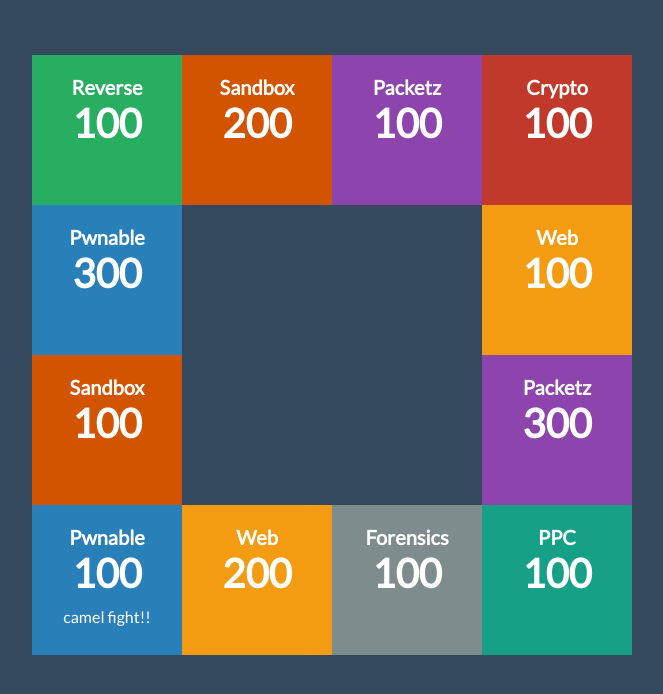
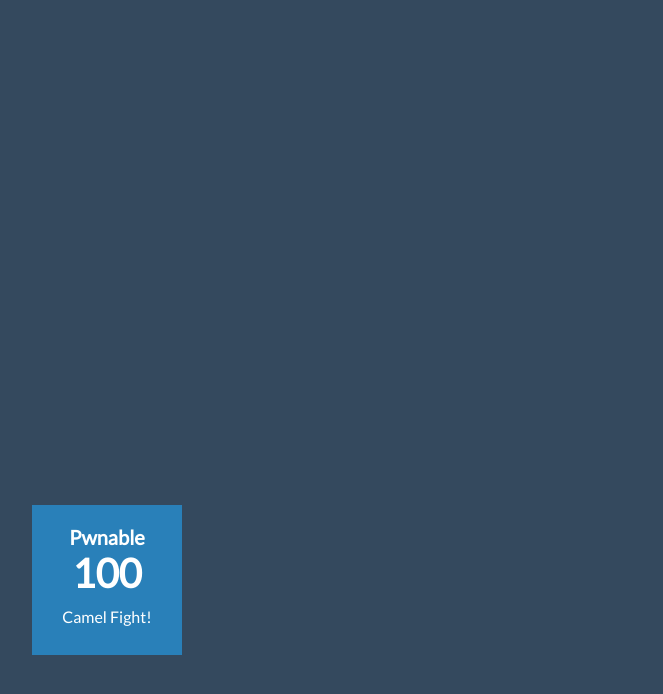
Before and after one commit to maybenomad/schmaoctf2014, a Flask app: page /tasks in a window 1280 px wide. Shown: the part 70-764 px from the top of the page, without its empty margins (308-971 px from the left). Run offline with Flask 2, Linux system fonts and the light colour scheme.

Commit message:
update site

```diff
--- a/site/static/flag.css
+++ b/site/static/flag.css
@@ -263,6 +263,30 @@ input[type=submit] {
     background-color: #1abc9c;
     cursor: pointer; }
 
+.chall-box-empty {
+  box-sizing: border-box;
+  padding: 20px 10px;
+  color: white;
+  position: relative;
+  height: 150px;
+  width: 150px;
+  background-color: #34495e; }
+  .chall-box-empty h2.challtype, .chall-box-empty h1.points, .chall-box-empty p.name {
+    margin: 0;
+    margin: auto;
+    font-family: Lato;
+    text-align: center; }
+  .chall-box-empty p.name {
+    margin: 10px 0;
+    font-size: 16px; }
+  .chall-box-empty h1.points {
+    font-size: 40px; }
+  .chall-box-empty h2.challtype {
+    font-size: 20px; }
+  .chall-box-empty:hover {
+    background-color: #34495e;
+    cursor: pointer; }
+
 .chall-box-pwned {
   box-sizing: border-box;
   padding: 20px 10px;
@@ -288,6 +312,9 @@ input[type=submit] {
   .chall-box-pwned:hover {
     background-color: #34495e;
     cursor: pointer; }
+  .chall-box-pwned:hover {
+    color: white;
+    border: 3px solid white; }
 
 .task-box-crypto {
   background-color: #c0392b; }
--- a/site/static/flag.scss
+++ b/site/static/flag.scss
@@ -134,10 +134,15 @@ input[type=text] {
 .chall-box-orange { @include chall-box(#d35400, #e67e22); }
 .chall-box-grey { @include chall-box(#7f8c8d, #95a5a6); }
 .chall-box-green2 { @include chall-box(#16a085, #1abc9c); }
+.chall-box-empty { @include chall-box($blue, $blue); }
 .chall-box-pwned {
 	@include chall-box(#34495e, #34495e);
 	border: 3px solid #2c3e50;
 	color: #2c3e50;
+	&:hover {
+		color: white;
+		border: 3px solid white;
+	}
 }
 
 .task-box-crypto { background-color: #c0392b; }
--- a/site/templates/tasks.html
+++ b/site/templates/tasks.html
@@ -10,60 +10,38 @@
 		</header>
 		<div id="content">
 			<div class="chall-container">
-				<div class="chall-box-green left">
-					<h2 class="challtype">Reverse</h2>
-					<h1 class="points">100</h1>
+				<div class="chall-box-empty left">
 				</div>
-				<div class="chall-box-orange left">
-					<h2 class="challtype">Sandbox</h2>
-					<h1 class="points">200</h1>
+				<div class="chall-box-empty left">
 				</div>
-				<div class="chall-box-purple left">
-					<h2 class="challtype">Packetz</h2>
-					<h1 class="points">100</h1>
+				<div class="chall-box-empty left">
 				</div>
-				<div class="chall-box-red left">
-					<h2 class="challtype">Crypto</h2>
-					<h1 class="points">100</h1>
+				<div class="chall-box-empty left">
 				</div>
 			</div>
 			<div class="chall-container">
-				<div class="chall-box-blue left">
-					<h2 class="challtype">Pwnable</h2>
-					<h1 class="points">300</h1>
+				<div class="chall-box-empty left">
 				</div>
-				<div class="chall-box-yellow right">
-					<h2 class="challtype">Web</h2>
-					<h1 class="points">100</h1>
+				<div class="chall-box-empty right">
 				</div>
 			</div>
 			<div class="chall-container">
-				<div class="chall-box-orange left">
-					<h2 class="challtype">Sandbox</h2>
-					<h1 class="points">100</h1>
+				<div class="chall-box-empty left">
 				</div>
-				<div class="chall-box-purple right">
-					<h2 class="challtype">Packetz</h2>
-					<h1 class="points">300</h1>
+				<div class="chall-box-empty right">
 				</div>
 			</div>
 			<div class="chall-container">
 				<div class="chall-box-blue left">
 					<h2 class="challtype">Pwnable</h2>
 					<h1 class="points">100</h1>
-					<p class="name">camel fight!!</p>
+					<p class="name">Camel Fight!</p>
 				</div>
-				<div class="chall-box-yellow left ">
-					<h2 class="challtype">Web</h2>
-					<h1 class="points">200</h1>
+				<div class="chall-box-empty left ">
 				</div>
-				<div class="chall-box-grey left">
-					<h2 class="challtype">Forensics</h2>
-					<h1 class="points">100</h1>
+				<div class="chall-box-empty left">
 				</div>
-				<div class="chall-box-green2 left">
-					<h2 class="challtype">PPC</h2>
-					<h1 class="points">100</h1>
+				<div class="chall-box-empty left">
 				</div>
 			</div>
 		</div>
```
